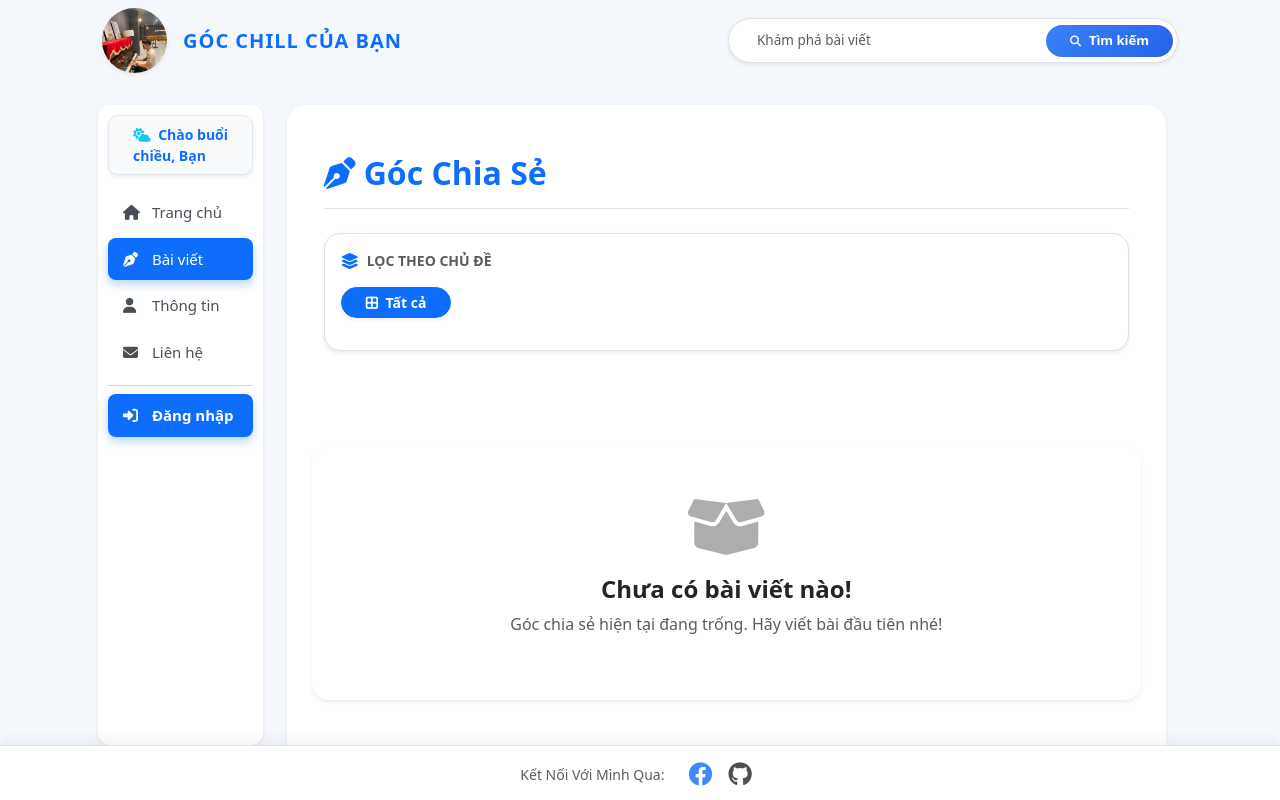
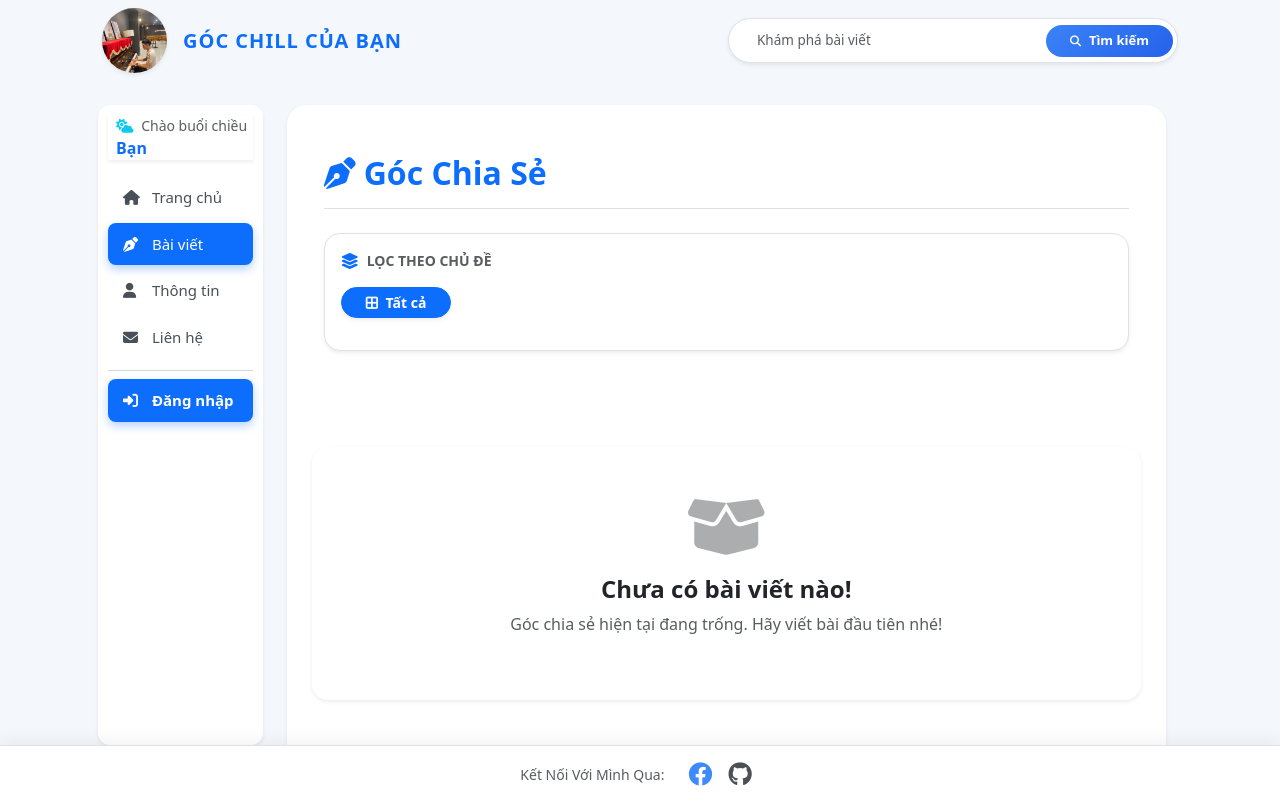
Before and after one commit to Seu-Sky/SeuSpace, a Django app: page /blog/ in a window 1280 px wide. Run offline with Django 5.2, Linux system fonts and the light colour scheme; data that the repository does not hold is empty; some libraries are stand-ins or nearby versions.

Commit message:
update giao diện mới

```diff
--- a/home/templates/page/base.html
+++ b/home/templates/page/base.html
@@ -259,23 +259,26 @@
                 <div class="sidebar-menu shadow-sm">
                     <ul class="nav flex-column">
                         <li class="mb-3">
-                            <div class="px-3 py-2 text-primary fw-bold d-flex align-items-center shadow-sm" style="background-color: #f8fafc; border-radius: 10px; border: 1px solid #e2e8f0; font-size: 14px;">
-                                <i class="fa-solid fa-sparkles me-2"></i>
-                                <span>
+                            <div class="greeting-box d-flex align-items-center shadow-sm">
+                                <i class="fa-solid fa-sparkles me-2 icon-main"></i>
+                                <div class="greeting-text">
                                     {% now "H" as hour_str %}
-
                                     {% with hour=hour_str|add:"0" %}
+                                        <span class="d-block small text-muted">
                                             {% if hour >= 5 and hour < 12 %}
-                                            <i class="fa-solid fa-sun text-warning me-1"></i> Chào buổi sáng,
+                                                <i class="fa-solid fa-sun text-warning me-1"></i> Chào buổi sáng
                                             {% elif hour >= 12 and hour < 18 %}
-                                            <i class="fa-solid fa-cloud-sun text-info me-1"></i> Chào buổi chiều,
+                                                <i class="fa-solid fa-cloud-sun text-info me-1"></i> Chào buổi chiều
                                             {% else %}
-                                            <i class="fa-solid fa-moon text-primary me-1"></i> Chào buổi tối,
+                                                <i class="fa-solid fa-moon text-primary me-1"></i> Chào buổi tối
                                             {% endif %}
+                                        </span>
                                     {% endwith %}
 
+                                    <span class="fw-bold text-primary">
                                         {{ request.user.username|default:"Bạn" }}
                                     </span>
+                                </div>
                             </div>
                         </li>
                         <li><a href="/" class="{% if request.path == '/' %}active{% endif %}"><i class="fa-solid fa-house"></i> Trang chủ</a></li>
```
Lines whose indentation alone changed are shown as unchanged.
